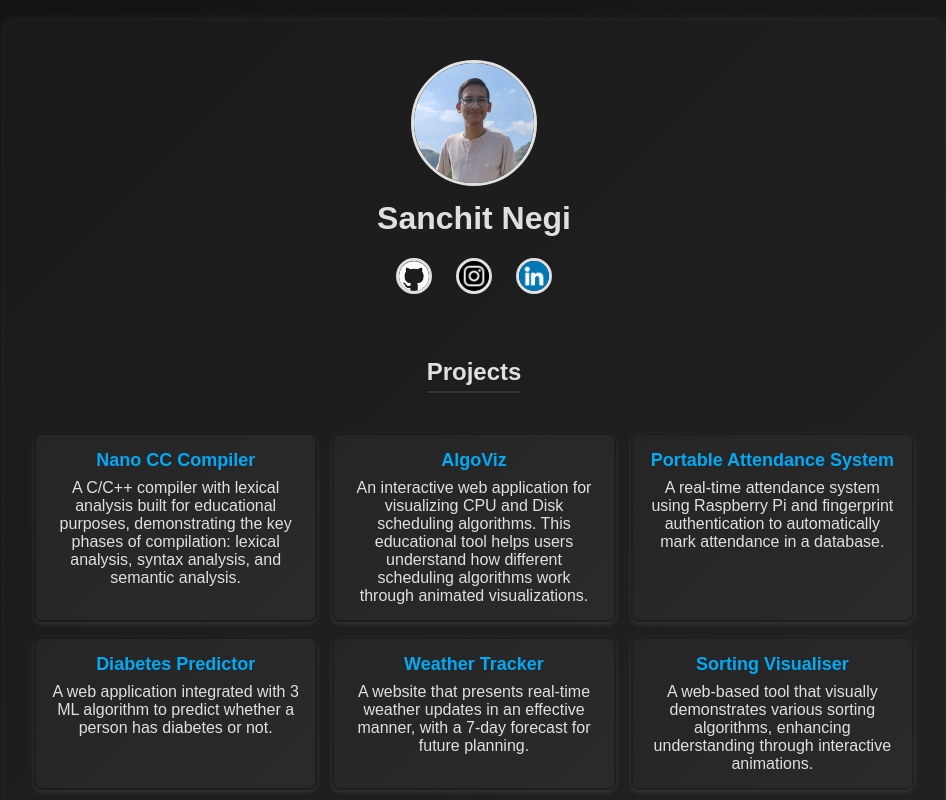
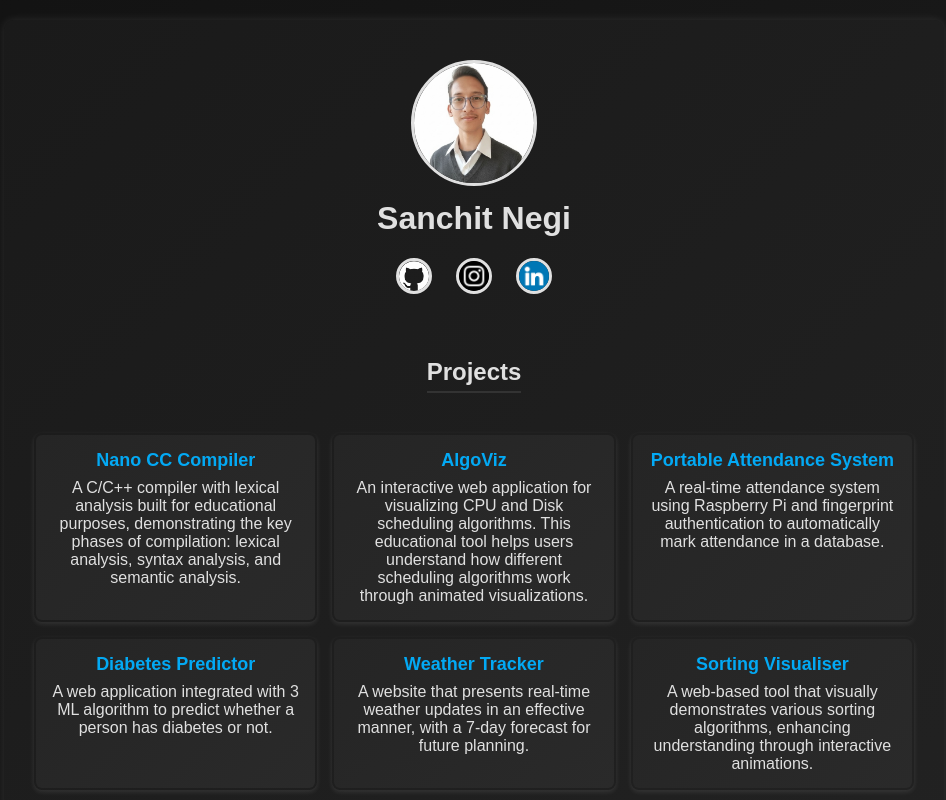
Before and after one commit to SanchitNegi177/Project_Portfolio, a plain HTML site: page index.html in a window 1280 px wide. Shown: the top 800 px of the page, without its empty margins (166-1112 px from the left). Drawn offline with Linux system fonts and the light colour scheme.

Commit message:
Fix profile image and HTML structure
Updated profile image source and fixed HTML formatting.

```diff
--- a/index.html
+++ b/index.html
@@ -9,7 +9,7 @@
   <body>
     <div class="container">
       <div class="header">
-        <img src="/images/profile.jpeg" alt="Profile" />
+        <img src="/images/profile.jpg" alt="Profile" />
         <h1>Sanchit Negi</h1>
         <div class="social-icons">
             <a href="https://github.com/SanchitNegi177" target="_blank">
```
